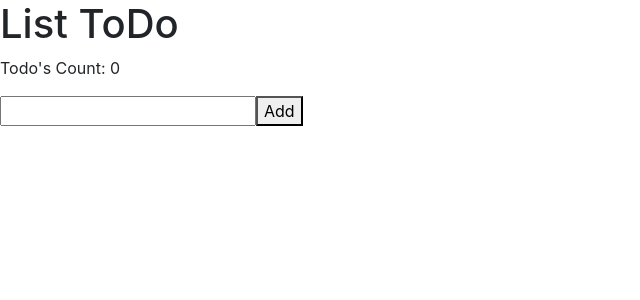
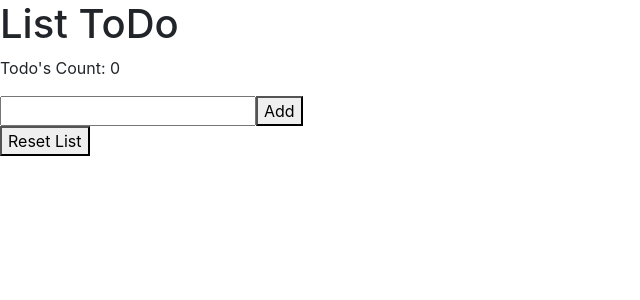
Before and after one commit to JerinBoyd/react-todo-list, a React (Create React App) app: page / in a window 1280 px wide. Shown: the top 300 px of the page, without its empty margins (0-640 px from the left). Built offline with nearby package versions, Linux system fonts and the light colour scheme.

Commit message:
added reset button

```diff
--- a/src/App.js
+++ b/src/App.js
@@ -44,6 +44,7 @@ class App extends Component {
          </ul>
          <input type="text" placeholde='Enter Todo' ref={(input) => this.todoInput = input} />
          <button onClick={this.addTodo.bind(this)}>Add</button>
+         <div><button type="reset">Reset List</button></div>
 
 
 
```
